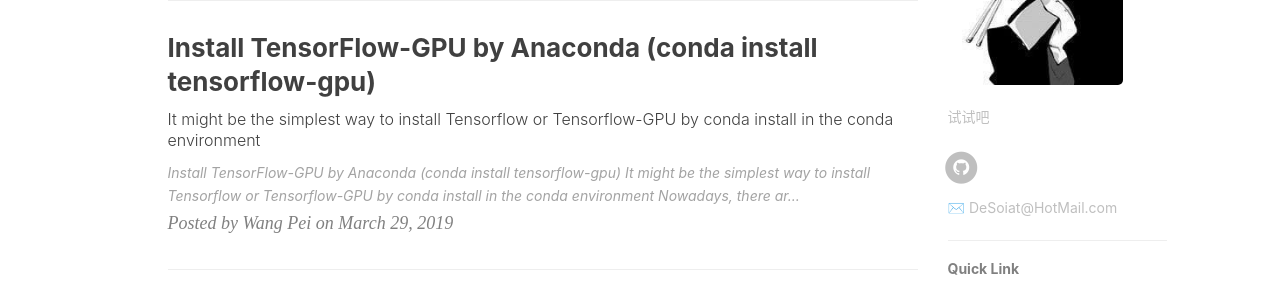
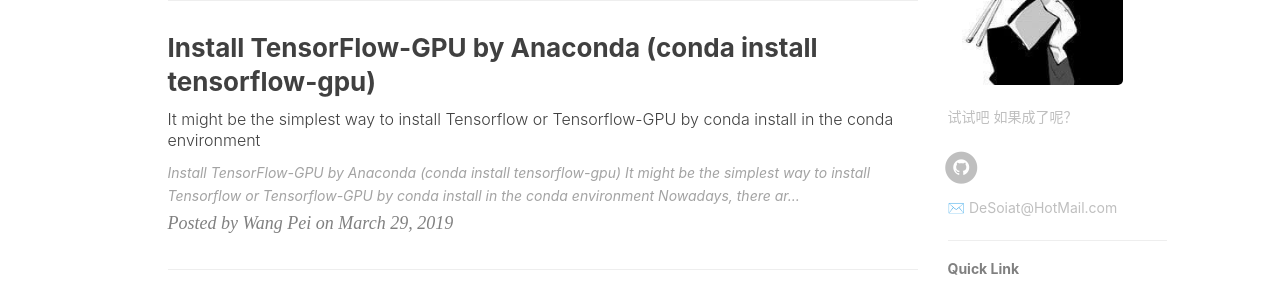
Before and after one commit to DeSoiat/DESOIAT.GITHUB.IO, a Jekyll site: the page built from index.html, in a window 1280 px wide. Shown: the part 674-974 px from the top of the page. Built offline with Jekyll 4.4.1, drawn with Linux system fonts in a browser that asks for light colours; nearby versions of some CDN libraries; the list of posts is cut into pages by our own code; comment, search, counter and statistics services are not loaded.

Commit message:
Update _config.yml

```diff
--- a/_config.yml
+++ b/_config.yml
@@ -11,7 +11,7 @@
 
 # Sidebar settings
 sidebar: true                           # whether or not using Sidebar.
-sidebar-about-description: "试试吧"
+sidebar-about-description: "试试吧 如果成了呢？"
 sidebar-avatar: /img/avatar_m.jpg      # use absolute URL, seeing it's used in both `/` and `/about/`
 
 
```
